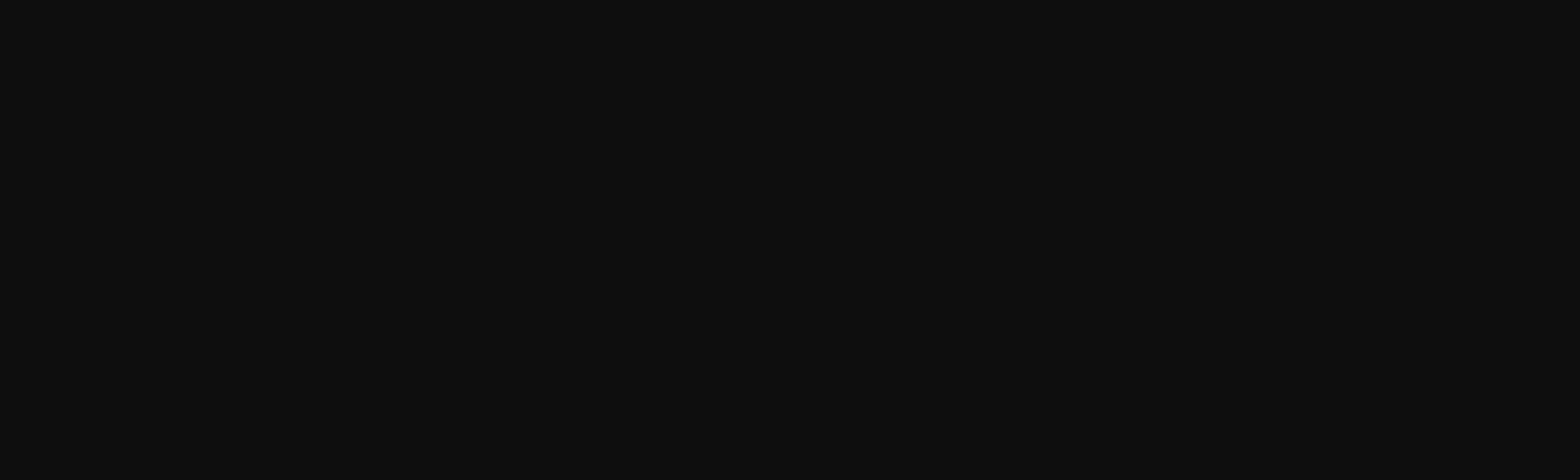
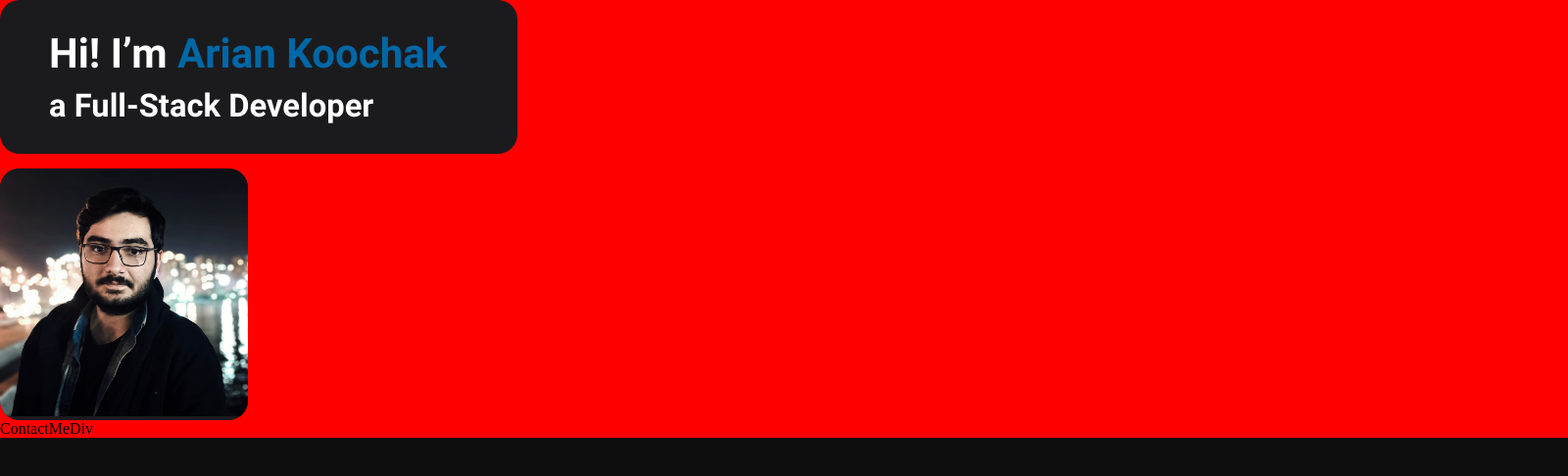
Before and after one commit to ariankoochak/PersonalWebsite, a React (Create React App) app in the folder ariankoochak/: page / in a window 1280 px wide. Shown: the top 486 px of the page at 98% size, 1600 px wide, since content can reach past the window. Built offline with nearby package versions, Linux system fonts and the light colour scheme.

Commit message:
add ttile and image div

```diff
--- a/ariankoochak/package.json
+++ b/ariankoochak/package.json
@@ -3,11 +3,13 @@
   "version": "0.1.0",
   "private": true,
   "dependencies": {
+    "@reduxjs/toolkit": "^2.0.1",
     "@testing-library/jest-dom": "^5.17.0",
     "@testing-library/react": "^13.4.0",
     "@testing-library/user-event": "^13.5.0",
     "react": "^18.2.0",
     "react-dom": "^18.2.0",
+    "react-redux": "^9.0.4",
     "react-router-dom": "^6.21.1",
     "react-scripts": "5.0.1",
     "web-vitals": "^2.1.4"
--- a/ariankoochak/src/App.jsx
+++ b/ariankoochak/src/App.jsx
@@ -6,7 +6,6 @@
 export default function App() {
   return (
       <>
-          <HomePage />
           <BrowserRouter>
               <Routes>
                   <Route path="/" element={<HomePage />}></Route>
--- a/ariankoochak/src/Assets/Styles/global.css
+++ b/ariankoochak/src/Assets/Styles/global.css
@@ -113,6 +113,15 @@
     background-color: #0E0E0F;
 }
 
+h1,h2,h3,h4,h5,h6{
+    margin: 0;
+    padding: 0;
+}
+
+img{
+    width: 100%;
+}
+
 .persian-blue-color{
     color: #0067A5;
 }
@@ -153,7 +162,42 @@
     background-color: #1E1C1B;
 }
 
+.container{
+    width: 1600px;
+    margin: 0 auto;
+    background-color: red;
+}
 
-/* .title-div{
+.contact-and-me-data{
+    width: 33%;
+}
 
-} */
+.about-myskills-certificates-data{
+
+}
+
+.common-styles-div{
+    border-radius: 20px;
+    color: white;
+
+}
+
+.title-div{
+    font-family: Roboto-Bold;
+    font-size: 28px;
+    padding: 30px 20px 30px 50px;
+}
+
+.title-div h2{
+    margin-bottom: 10px;
+}
+
+.image-and-contact-container{
+
+}
+
+.image-div{
+    margin-top: 15px;
+    width: 48%;
+    overflow: hidden;
+}
--- a/ariankoochak/src/Components/ContactMeDiv/ContactMeDiv.jsx
+++ b/ariankoochak/src/Components/ContactMeDiv/ContactMeDiv.jsx
@@ -0,0 +1,7 @@
+import React from 'react'
+
+export default function ContactMeDiv() {
+  return (
+    <div>ContactMeDiv</div>
+  )
+}
--- a/ariankoochak/src/Components/ImageDiv/ImageDiv.jsx
+++ b/ariankoochak/src/Components/ImageDiv/ImageDiv.jsx
@@ -0,0 +1,13 @@
+import React from 'react'
+import { useSelector } from "react-redux";
+import profilePhotoSrc from '../../Assets/Images/profile.jpg'
+
+export default function ImageDiv() {
+    const mainColor = useSelector((store) => store.colorSlice.mainColor);
+
+  return (
+      <div className={`common-styles-div image-div ${mainColor.backgroundColorDiv}`}>
+          <img src={profilePhotoSrc} alt="arian koochak"/>
+      </div>
+  );
+}
--- a/ariankoochak/src/Components/TitleDiv/TitleDiv.jsx
+++ b/ariankoochak/src/Components/TitleDiv/TitleDiv.jsx
@@ -1,9 +1,17 @@
 import React from 'react'
+import { useSelector } from "react-redux";
 
 export default function TitleDiv() {
+    const mainColor = useSelector((store) => store.colorSlice.mainColor);
   return (
-    <div className='title-div'>
-
-    </div>
-  )
+      <div
+          className={`common-styles-div title-div ${mainColor.backgroundColorDiv}`}
+      >
+          <h2>
+              Hi! I’m{" "}
+              <span className={`${mainColor.color}`}>Arian Koochak</span>
+          </h2>
+          <h3>a Full-Stack Developer</h3>
+      </div>
+  );
 }
--- a/ariankoochak/src/Layouts/HomePage/HomePage.jsx
+++ b/ariankoochak/src/Layouts/HomePage/HomePage.jsx
@@ -1,5 +1,7 @@
 import React from "react";
 import TitleDiv from "../../Components/TitleDiv/TitleDiv";
+import ImageDiv from "../../Components/ImageDiv/ImageDiv";
+import ContactMeDiv from "../../Components/ContactMeDiv/ContactMeDiv";
 
 export default function HomePage() {
     return (
@@ -7,6 +9,10 @@
             <section className="container">
               <article className="contact-and-me-data">
                     <TitleDiv/>
+                    <div className="image-and-contact-container">
+                        <ImageDiv/>
+                        <ContactMeDiv/>
+                    </div>
               </article>
               <article className="about-myskills-certificates-data">
 
--- a/ariankoochak/src/index.jsx
+++ b/ariankoochak/src/index.jsx
@@ -1,9 +1,13 @@
 import React from 'react';
 import ReactDOM from 'react-dom/client';
 import App from './App';
+import { Provider } from 'react-redux';
+import { store } from './utils/store/store';
 
 
 const root = ReactDOM.createRoot(document.getElementById('root'));
 root.render(
-    <App />
+    <Provider store={store}>
+        <App />
+    </Provider>
 );
--- /dev/null
+++ b/ariankoochak/src/utils/store/slices/colorSlice.js
@@ -0,0 +1,49 @@
+import { createSlice } from "@reduxjs/toolkit";
+
+const initialState = {
+    mainColor: {
+        color: "persian-blue-color",
+        backgroundColor: "persian-blue-Backgroundcolor",
+        backgroundColorDiv: "persian-blue-div-color",
+    },
+};
+
+export const colorSlice = createSlice({
+    name: "colorSlice",
+    initialState,
+    reducers: {
+        setBlue: (state) => {
+            state.mainColor = {
+                color: "persian-blue-color",
+                backgroundColor: "persian-blue-Backgroundcolor",
+                backgroundColorDiv: "persian-blue-div-color",
+            };
+        },
+        setGreen: (state) => {
+            state.mainColor = {
+                color: "persian-green-color",
+                backgroundColor: "persian-green-Backgroundcolor",
+                backgroundColorDiv: "persian-green-div-color",
+            };
+        },
+        setRed: (state) => {
+            state.mainColor = {
+                color: "persian-red-color",
+                backgroundColor: "persian-red-Backgroundcolor",
+                backgroundColorDiv: "persian-red-div-color",
+            };
+        },
+        setOrange: (state) => {
+            state.mainColor = {
+                color: "persian-orange-color",
+                backgroundColor: "persian-orange-Backgroundcolor",
+                backgroundColorDiv: "persian-orange-div-color",
+            };
+        },
+    },
+});
+
+// Action creators are generated for each case reducer function
+export const { setBlue, setGreen, setRed, setOrange } = colorSlice.actions;
+
+export default colorSlice.reducer;
--- /dev/null
+++ b/ariankoochak/src/utils/store/store.js
@@ -0,0 +1,7 @@
+import { configureStore } from "@reduxjs/toolkit";
+import colorSliceReducer from "./slices/colorSlice";
+export const store = configureStore({
+    reducer: {
+        colorSlice: colorSliceReducer,
+    },
+});
```
Also changed, not shown: ariankoochak/src/Assets/Images/profile.jpg (added), 1 other file (tests, documents, lock files or other folders).
